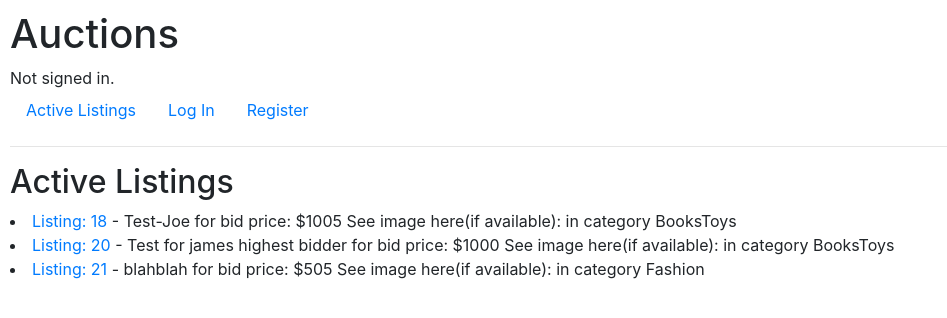
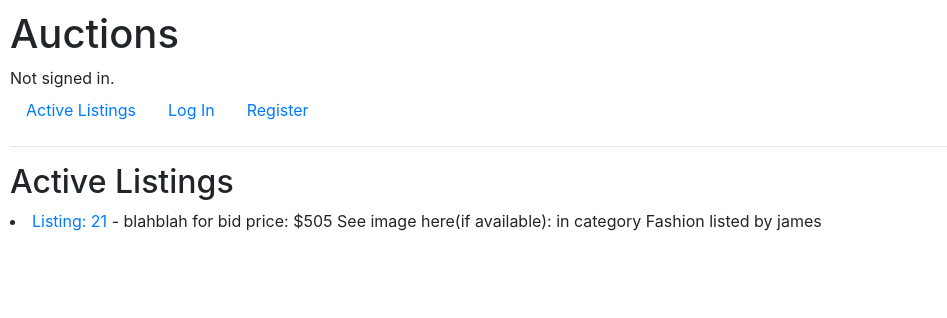
Before and after one commit to myowncorp/auction, a Django app: page / in a window 1280 px wide. Shown: the top 318 px of the page, without its empty margins (0-947 px from the left). Run offline with Django 3.2, Linux system fonts and the light colour scheme; data comes from the database, SQL or seed files in the repository; both versions use the stored data as it was after the commit; some libraries are stand-ins or nearby versions.

Commit message:
owner of an auction can close the auction which sets Listing.is_active() to false, this removes it from the listing page and closes all bidding. It will remain in the users watchlist page, and if they click on a listing that they were the highest bidder for at time of closing they will win.

```diff
--- a/auctions/models.py
+++ b/auctions/models.py
@@ -8,8 +8,8 @@ CATEGORY_CHOICES = (
     ('Electronics', 'Electronics'))
 
 class User(AbstractUser):
-    ### TO DO - need to add a data field linking to the watchlist
-    pass
+    def __str__(self):
+        return f"{self.username}"
 
 class Listing(models.Model):
     title = models.CharField(max_length=64)
@@ -17,19 +17,22 @@ class Listing(models.Model):
     start_bid = models.IntegerField(default=0)
     image = models.URLField(blank=True)
     category = models.CharField(max_length=20, choices=CATEGORY_CHOICES)
+    owner = models.ForeignKey(User, on_delete=models.CASCADE, related_name='auction_item', null=True)\
+    # if the owner has closed it, it will be false
+    is_active = models.BooleanField(default=True)
     def __str__(self):
-        return f"{self.id}: {self.title} - {self.description} for {self.start_bid} in {self.category} has image link {self.image}"
+        return f"{self.id}: {self.title} - {self.description} for {self.start_bid} in {self.category} has image link {self.image} listed by: {self.owner} Is active: {self.is_active}"
 
     def get_highest_bid(self):
         # This retrieves the highest bid amount related to the listing
         highest_bid = self.bid.order_by('-amount').first()
-        return highest_bid.amount if highest_bid else None
+        return highest_bid.amount if highest_bid else self.start_bid
 
 class Bid(models.Model):
-    bidder = models.ForeignKey(User, on_delete=models.CASCADE, related_name='bid')
+    bidder = models.ForeignKey(User, on_delete=models.CASCADE, related_name='bid', null=True)
     # if it's saved here, it has to be the highest bid.
-    listing = models.ForeignKey(Listing, on_delete=models.CASCADE, related_name='bid')
-    amount = models.IntegerField()
+    listing = models.ForeignKey(Listing, on_delete=models.CASCADE, related_name='bid', null=True)
+    amount = models.IntegerField(default=0)
     def __str__(self):
         return f"{self.bidder}: bid {self.amount} on {self.listing}"
 
--- a/auctions/templates/auctions/index.html
+++ b/auctions/templates/auctions/index.html
@@ -3,13 +3,15 @@
 {% block body %}
     <h2>Active Listings</h2>
     {% for listing in listings %}
+        {% if listing.is_active %}
             <li><a href={% url 'listing' listing.id %}> Listing: {{ listing.id }} </a> - {{ listing.description }} for bid price:
                 {% if listing.get_highest_bid %}
                     ${{listing.get_highest_bid}}
                 {% else %}
                     ${{ listing.start_bid }}
                 {% endif %}
-                    See image here(if available): {% if listing.image %}<a href="{{ listing.image}}">image </a>{% endif %} in category {{listing.category}}
+                    See image here(if available): {% if listing.image %}<a href="{{ listing.image}}">image </a>{% endif %} in category {{listing.category}} listed by {{listing.owner}}
             </li>
-        {% endfor %}
+        {% endif %}
+    {% endfor %}
 {% endblock %}
--- a/auctions/views.py
+++ b/auctions/views.py
@@ -66,12 +66,13 @@ def register(request):
     else:
         return render(request, "auctions/register.html")
 
+@login_required
 def create_listing(request):
 
     if request.method == "POST":
         f = ListingForm(request.POST)
-        print(f"{f}")
         if f.is_valid:
+            f.instance.owner = request.user
             f.save()
         return HttpResponseRedirect(reverse('index'))
     else:
@@ -82,16 +83,18 @@ def create_listing(request):
 
 @login_required
 def listing(request, listing_id):
-    ### TO DO - IF THE USER IS SIGNED IN AND IS THE ONE WHO CREATED THE LISTING THEY SHOULD BE ABLE TO CLOSE THE AUCTION
     ### IF THE PERSON WITH THE HIGHEST BID VIEWS THE PAGE AFTER IT'S CLOSED THEY SHOULD BE ABLE TO SEE THAT THEY HAVE WON THE BID
     listing = Listing.objects.get(id=listing_id)
-
+    # get the highest bid object
+    highest_bid = listing.bid.order_by('-amount').first()
+    highest_bidder= highest_bid.bidder
+    print(f"This is the highest bidder {highest_bid.bidder} \n")
     if request.method=='POST':
 
         # get the value of the action, we are using the value of the <input> to signify which function we should use
         action = request.POST.get('action')
         if action == 'add':
-            # capture the value submitted through the <input> tag
+            # capture the value= submitted through the <input name=listing_id>
             listing_id=request.POST.get('listing_id')
             # Fetch the listing that the user wanted to add to their watchlist through the database
             user = request.user
@@ -110,7 +113,6 @@ def listing(request, listing_id):
 
             if bid.is_valid():
                 amount = bid.cleaned_data['amount']
-
                 # if the amount bid is less then the start_bid(Listing) or the highest bid, return an error to the user
                 if amount <= listing.start_bid or amount <= listing.get_highest_bid():
                     return render(request, 'auctions/listing.html', {
@@ -120,10 +122,21 @@ def listing(request, listing_id):
                 else:
                     bidder = request.user
                     print(f"The user of this bid: {bidder} on {listing} for {amount}")
-                    bid = Bid(bidder=bidder, listing=listing, amount = amount)
+                    bid = Bid(bidder=bidder, listing=listing, amount=amount)
                     bid.save()
 
+
+        if action == 'close':
+            # capture the value= submitted through the <input name=listing_id> same as in add
+            listing_id=request.POST.get('listing_id')
+            listing=Listing.objects.get(id=listing_id)
+            # set is_active to False, this way we can distinguish
+            listing.is_active= not listing.is_active
+            listing.save()
+            return redirect('index')
+
     return render(request, 'auctions/listing.html',{
+        'highest_bidder': highest_bidder,
         'listing': listing,
         'bidform': BidForm()
     })
```
Also changed, not shown: db.sqlite3.
